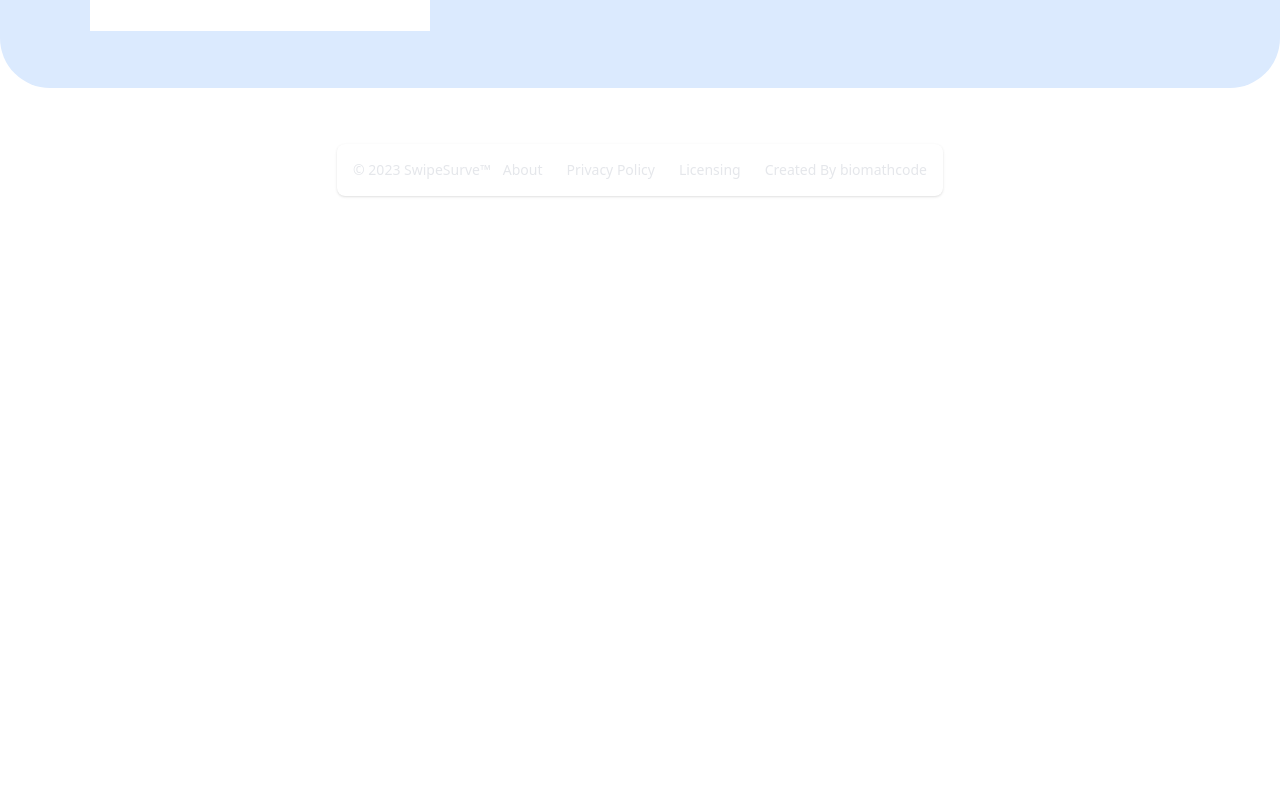
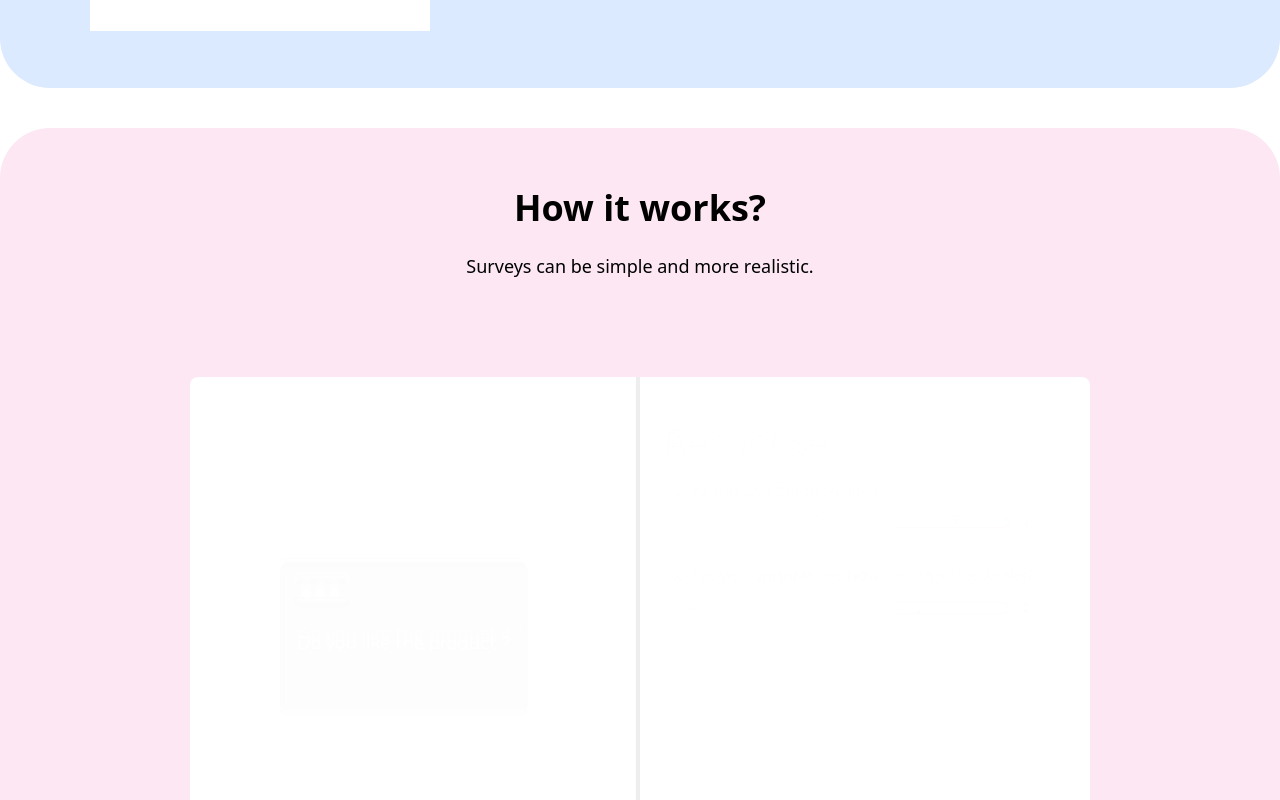
Before and after one commit to biomathcode/swipe-survey, a Next.js app: page / in a window 1280 px wide. Shown: the part 2900-3700 px from the top of the page. Before the commit the page ends 3112 px from the top, so only its background shows below. Built offline with nearby package versions, Linux system fonts and the light colour scheme; no server answers.

Commit message:
new udpate added demo for the product

```diff
--- a/src/pages/index.tsx
+++ b/src/pages/index.tsx
@@ -1,9 +1,11 @@
 import Features from "@/component/Features";
 import Footer from "@/component/Footer";
 import Header from "@/component/Header";
+import { Mermaid } from "@/component/MermaidChart";
 import Usecase from "@/component/Usecase";
 
 import { signIn, useSession } from "next-auth/react";
+import Image from "next/image";
 import Link from "next/link";
 
 function App() {
@@ -52,6 +54,56 @@ function App() {
         <Features />
 
         <Usecase />
+        {/* <Mermaid>{`
+graph LR
+    1[Do you have a need or problem that the product aims to solve?] -->|Yes| 2[Are you aware of the product?]
+    1 -->|No| 14[You may not need the product.]
+    2 -->|Yes| 3[Do you understand how the product works?]
+    2 -->|No| 13[You need to learn about the product]
+    3 -->|Yes| 4[Is the product suitable for your specific needs?]
+    3 -->|No| 12[You need more information]
+    4 -->|Yes| 5[Are there any potential barriers to using the product?]
+    4 -->|No| 11[You may need to explore alternative products]
+    5 -->|Yes| 6[Do you have access to the product?]
+    5 -->|No| 10[You need to find a way to obtain the product]
+    6 -->|Yes| 7[Are you willing to try the product?]
+    6 -->|No| 10[You need to find a way to obtain the product]
+    7 -->|Yes| 8[Proceed to use the product]
+    7 -->|No| 9[Identify the reasons for hesitation and address any concerns]
+
+  `}</Mermaid> */}
+        <div
+          style={{
+            minWidth: "100vw",
+            minHeight: "100vh",
+            display: "flex",
+            flexDirection: "column",
+
+            justifyContent: "space-around",
+            alignContent: "center",
+            alignItems: "center",
+            borderRadius: "50px",
+          }}
+          className="bg-pink-100 md:p-0 p-10"
+        >
+          <div className="flex flex-col gap-4 m-2 justify-center content-center items-center">
+            <h1 className="text-4xl m-2 font-semibold">How it works?</h1>
+            <p className="text-lg">Surveys can be simple and more realistic.</p>
+          </div>
+
+          <Image
+            src={"/demo.gif"}
+            width={640}
+            height={360}
+            style={{
+              width: "90vw",
+              maxWidth: "900px",
+              minHeight: "400px",
+            }}
+            className=" rounded-lg "
+            alt="Demo of how swipe survey works "
+          />
+        </div>
 
         <Footer />
       </div>
```
Also changed, not shown: public/demo.gif (added).
